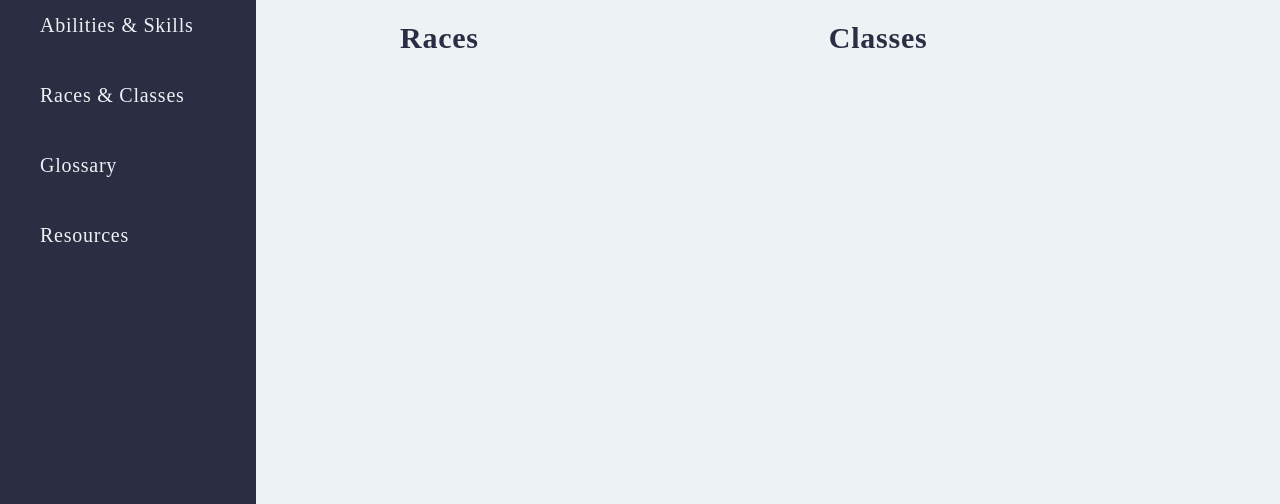
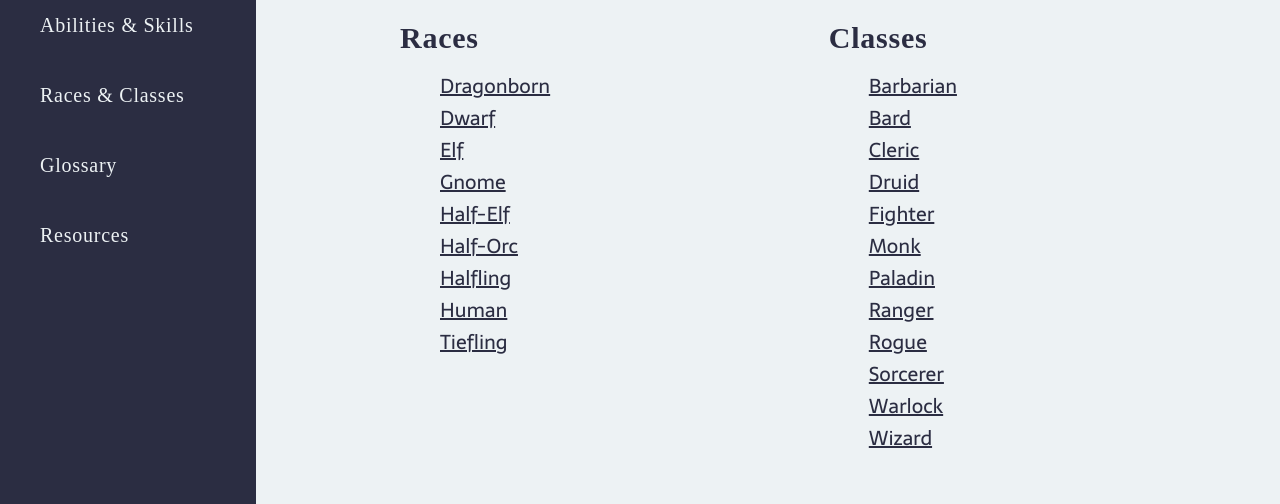
Before and after one commit to rachelsoae/dnd-rookie-roadmap, a React (Create React App) app: page /races-and-classes in a window 1280 px wide. Shown: the part 266-770 px from the top of the page. Built offline with nearby package versions, Linux system fonts and the light colour scheme; no server answers; a web font is replaced by a local one.

Commit message:
Correct forEach to map

```diff
--- a/src/components/AbilitySkill.js
+++ b/src/components/AbilitySkill.js
@@ -3,7 +3,7 @@ import PropTypes from 'prop-types';
 
 const AbilitySkill = ({ updateAbility, updateSkill }) => {
   const abilitiesNames = ['Charisma', 'Constitution', 'Dexterity', 'Intelligence', 'Strength', 'Wisdom'];
-  const abilitiesLinks = abilitiesNames.forEach(name => {
+  const abilitiesLinks = abilitiesNames.map(name => {
     const index = name.toLowerCase();
     const id = index.slice(0, 3)
     return <NavLink to={`/abilities/${index}`} className='main__link' onClick={e => updateAbility(e)} id={`${id}`}>{`${name}`}</NavLink>
@@ -11,7 +11,7 @@ const AbilitySkill = ({ updateAbility, updateSkill }) => {
 
   const skillsNames = ['Acrobatics', 'Animal Handling', 'Arcana', 'Athletics', 'Deception', 'History', 'Insight', 'Intimidation', 'Investigation', 'Medicine', 'Nature', 'Perception', 'Performance', 'Persuasion', 'Religion'];
 
-  const skillsLinks = skillsNames.forEach(name => {
+  const skillsLinks = skillsNames.map(name => {
     const index = name.toLowerCase();
     <NavLink to={`/skills/${index}`} className='main__link' onClick={e => updateSkill(e)} id={`${index}`}>{`${name}`}</NavLink>
   })
--- a/src/components/RaceClass.js
+++ b/src/components/RaceClass.js
@@ -3,13 +3,13 @@ import PropTypes from 'prop-types';
 
 const RaceClass = ({ updateRace, updateClass }) => {
   const racesNames = ['Dragonborn', 'Dwarf', 'Elf', 'Gnome', 'Half-Elf', 'Half-Orc', 'Halfling', 'Human', 'Tiefling'];
-  const racesLinks = racesNames.forEach(name => {
+  const racesLinks = racesNames.map(name => {
     const index = name.toLowerCase();
     return <NavLink to={`/races/${index}`} className='main__link' onClick={e => updateRace(e)} id={`${index}`}>{`${name}`}</NavLink>
   })
 
   const classesNames = ['Barbarian', 'Bard', 'Cleric', 'Druid', 'Fighter', 'Monk', 'Paladin', 'Ranger', 'Rogue', 'Sorcerer', 'Warlock', 'Wizard'];
-  const classesLinks = classesNames.forEach(name => {
+  const classesLinks = classesNames.map(name => {
     const index = name.toLowerCase();
     return <NavLink to={`/classes/${index}`} className='main__link' onClick={e => updateClass(e)} id={`${index}`}>{`${name}`}</NavLink>
   })
```
